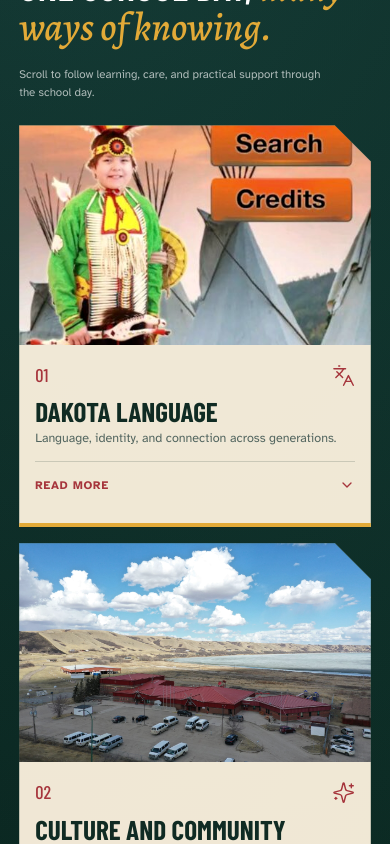
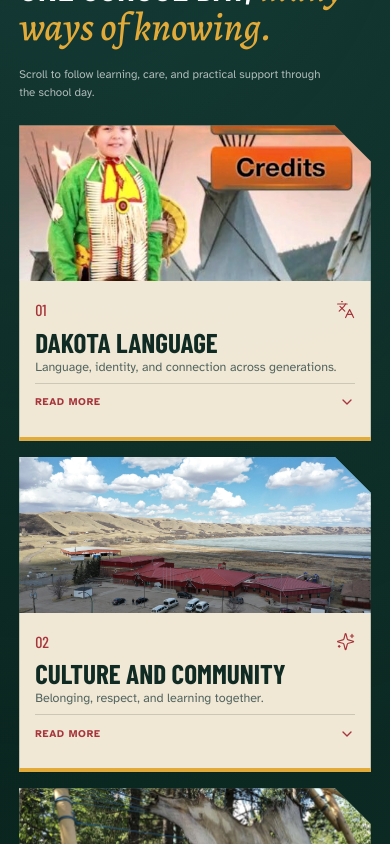
Before and after one commit to Mihar7020/tatanka-najin-school, a React (Vite) app: page / in a window 390 px wide. Shown: the part 2800-3644 px from the top of the page. Built offline with nearby package versions, Linux system fonts and the light colour scheme.

Commit message:
lil update

```diff
--- a/src/App.tsx
+++ b/src/App.tsx
@@ -1,4 +1,4 @@
-import { lazy, Suspense, useEffect, useLayoutEffect, useRef, useState } from "react";
+import { lazy, Suspense, useEffect, useLayoutEffect, useRef, useState, type CSSProperties } from "react";
 import { ArrowDown, ArrowRight, BookOpen, Bus, ChevronDown, HeartHandshake, Languages, Leaf, Library, MapPin, Menu, Phone, Sparkles, Utensils, X } from "lucide-react";
 import Lenis from "lenis";
 import { gsap } from "gsap";
@@ -82,62 +82,6 @@ export function App() {
 
     const responsiveMotion = gsap.matchMedia();
     const context = gsap.context(() => {
-      responsiveMotion.add("(min-width: 701px)", () => {
-        if (prefersReducedMotion) return;
-
-        const stackSections = Array.from(root.querySelectorAll<HTMLElement>("[data-card-stack]"));
-
-        stackSections.forEach((section) => {
-          const cards = Array.from(section.querySelectorAll<HTMLElement>(".path-panel"));
-          if (cards.length < 2) return;
-
-          const updateStack = (progress: number) => {
-            const active = Math.min(progress / 0.86, 1) * (cards.length - 1);
-            cards.forEach((card, index) => {
-              const offset = index - active;
-              const stacked = Math.min(Math.max(-offset, 0), 4);
-              const incoming = Math.max(offset, 0);
-              const isActive = Math.abs(offset) < 0.55;
-              const stageHeight = card.parentElement?.getBoundingClientRect().height || 560;
-              gsap.set(card, {
-                zIndex: index + 1,
-                x: 0,
-                y: incoming > 0 ? incoming * (stageHeight + 32) : -stacked * 18,
-                scale: 1 - stacked * 0.038,
-                rotate: 0,
-                opacity: 1,
-                pointerEvents: isActive ? "auto" : "none",
-              });
-              gsap.set(card.querySelector(".path-panel-copy"), {
-                opacity: 1,
-                y: 0,
-              });
-              gsap.set(card.querySelector(".path-panel-media"), {
-                opacity: 1,
-              });
-            });
-          };
-
-          const distance = () => Math.max(window.innerHeight * (cards.length - 1) * 0.78, 2600);
-          const syncSectionHeight = () => {
-            section.style.setProperty("--stack-distance", `${distance()}px`);
-          };
-
-          syncSectionHeight();
-          updateStack(0);
-          ScrollTrigger.create({
-            trigger: section,
-            start: "top top",
-            end: () => `+=${distance()}`,
-            scrub: 0.92,
-            invalidateOnRefresh: true,
-            onRefreshInit: syncSectionHeight,
-            onUpdate: (self) => updateStack(self.progress),
-            onRefresh: (self) => updateStack(self.progress),
-          });
-        });
-      });
-
       if (!prefersReducedMotion) {
         gsap.utils.toArray<HTMLElement>("[data-reveal]").forEach((element) => {
           gsap.fromTo(element, { y: 46, opacity: 0 }, {
@@ -292,8 +236,8 @@ export function App() {
                 <p>Scroll to follow learning, care, and practical support through the school day.</p>
               </div>
               <div className="card-stack-stage" aria-label="Learning and student support cards">
-                {learningAndSupports.map(({ number, icon: Icon, title, summary, body, image }) => (
-                  <article className="path-panel cut-corner" key={title}>
+                {learningAndSupports.map(({ number, icon: Icon, title, summary, body, image }, index) => (
+                  <article className="path-panel cut-corner" key={title} style={{ "--stack-index": index, "--stack-offset": `${index * 10}px` } as CSSProperties}>
                     <div className="path-panel-media"><img src={image} alt={`${title} at Tatanka Najin School`} loading="lazy" decoding="async" /></div>
                     <div className="path-panel-copy">
                       <div className="path-panel-top"><span>{number}</span><Icon aria-hidden="true" /></div>
--- a/src/styles.css
+++ b/src/styles.css
@@ -140,29 +140,30 @@ h1 em,h2 em{font-family:var(--serif);font-weight:500;text-transform:none;color:v
 .text-link svg{width:1rem;transition:transform .25s}
 .text-link:hover svg{transform:translateX(5px)}
 
-.stack-section{position:relative;height:calc(100svh + var(--stack-distance,3400px));min-height:calc(760px + var(--stack-distance,3400px));color:#fff;overflow:clip}
-.stack-pin{position:sticky;top:0;min-height:720px;height:100svh;display:grid;align-items:center;padding-block:clamp(5rem,8vh,6.5rem);overflow:hidden}
+.stack-section{position:relative;color:#fff;overflow:clip;padding-block:clamp(5.5rem,8vw,8rem)}
+.stack-pin{position:relative;min-height:0;height:auto;display:block;overflow:visible}
 .learning-supports{background:radial-gradient(circle at 15% 0,rgba(63,145,140,.24),transparent 35%),linear-gradient(120deg,var(--deep),#10352b)}
 .stack-section:before{content:"";position:absolute;inset:0;pointer-events:none;opacity:.25;background-image:linear-gradient(135deg,transparent 0 48%,rgba(226,170,56,.18) 48.2% 48.6%,transparent 48.8%)}
-.stack-layout{position:relative;z-index:2;display:grid;grid-template-columns:minmax(300px,.78fr) minmax(430px,1fr);gap:clamp(3rem,7vw,7rem);align-items:center}
-.stack-heading{max-width:560px}
+.stack-layout{position:relative;z-index:2;display:grid;grid-template-columns:minmax(300px,.74fr) minmax(430px,1fr);gap:clamp(2.75rem,6vw,6rem);align-items:start}
+.stack-heading{position:sticky;top:clamp(6rem,12vh,8rem);max-width:560px}
 .stack-heading .section-label{margin:0 0 1.3rem}
 .stack-heading h2{font-size:clamp(3.25rem,5.4vw,5.7rem);line-height:.9}
 .stack-heading h2 strong{font-weight:600}
 .stack-heading>p{max-width:410px;margin:1.25rem 0 0;color:rgba(255,255,255,.66);font-size:.92rem}
-.card-stack-stage{position:relative;height:clamp(500px,60vh,660px);perspective:1400px;isolation:isolate;overflow:visible}
-.path-panel{position:absolute;inset:0;width:min(100%,620px);max-height:none;display:grid;grid-template-rows:auto minmax(0,1fr);background:rgba(243,234,216,.99);color:var(--ink);border-bottom:4px solid var(--gold);box-shadow:0 28px 80px rgba(0,0,0,.32);overflow:hidden;transform-origin:50% 50%;will-change:transform}
-.path-panel-media{width:100%;aspect-ratio:677/422;overflow:hidden;background:var(--forest)}
+.card-stack-stage{position:relative;display:grid;gap:clamp(1.05rem,2.5vh,1.6rem);perspective:1400px;isolation:isolate;overflow:visible;align-content:start}
+.path-panel{position:sticky;top:calc(clamp(5.6rem,11vh,7.5rem) + var(--stack-offset,0px));z-index:calc(10 + var(--stack-index,0));width:min(100%,620px);display:grid;grid-template-rows:auto minmax(0,1fr);background:rgba(243,234,216,.99);color:var(--ink);border-bottom:4px solid var(--gold);box-shadow:0 24px 70px rgba(0,0,0,.3);overflow:hidden;transform-origin:50% 0;transition:transform .35s var(--ease),box-shadow .35s var(--ease)}
+.path-panel-media{width:100%;aspect-ratio:677/330;overflow:hidden;background:var(--forest)}
 .path-panel-media img{transition:transform .8s var(--ease);filter:saturate(.88) contrast(1.03)}
-.path-panel:hover .path-panel-media img{transform:scale(1.035)}
-.path-panel-copy{min-height:190px;padding:1.2rem 1.35rem}
+.path-panel:hover{transform:translateY(-4px);box-shadow:0 30px 80px rgba(0,0,0,.34)}
+.path-panel:hover .path-panel-media img{transform:scale(1.025)}
+.path-panel-copy{min-height:0;padding:1rem 1.2rem}
 .path-panel-top{display:flex;align-items:center;justify-content:space-between;color:var(--red);font-family:var(--display);font-size:1.15rem}
 .path-panel-top svg{width:1.45rem;height:1.45rem;stroke-width:1.5}
-.path-panel-copy h3{margin:.55rem 0 .35rem;font-family:var(--display);font-size:1.9rem;line-height:.92;text-transform:uppercase}
-.path-panel-copy>p{margin:0;color:#52655f;font-size:.82rem}
-.panel-details{margin-top:.75rem;border-top:1px solid var(--line)}
-.panel-details summary{padding:.65rem 0;color:var(--red)}
-.panel-details>p{max-height:7.25rem;margin:0;padding:0 .25rem .65rem 0;overflow-y:auto;color:#52655f;font-size:.82rem;line-height:1.45;overscroll-behavior:contain}
+.path-panel-copy h3{margin:.42rem 0 .28rem;font-family:var(--display);font-size:clamp(1.65rem,2.1vw,1.9rem);line-height:.92;text-transform:uppercase}
+.path-panel-copy>p{margin:0;color:#52655f;font-size:.8rem;line-height:1.42}
+.panel-details{margin-top:.55rem;border-top:1px solid var(--line)}
+.panel-details summary{padding:.52rem 0;color:var(--red)}
+.panel-details>p{max-height:6rem;margin:0;padding:0 .25rem .55rem 0;overflow-y:auto;color:#52655f;font-size:.8rem;line-height:1.42;overscroll-behavior:contain}
 
 
 .library-section{padding-bottom:clamp(1.5rem,2vw,2.25rem);background:linear-gradient(120deg,#e8eee8 0 52%,var(--cream) 52%);overflow:hidden}
@@ -243,9 +244,23 @@ footer small{color:rgba(255,255,255,.45);white-space:nowrap}
   .principal-copy,.library-copy,.extra-copy{max-width:720px}
   .library-grid,.extracurricular-grid{gap:4rem}
   .library-images,.extra-gallery{justify-self:stretch}
-  .stack-layout{grid-template-columns:minmax(260px,.7fr) minmax(360px,1fr);gap:2.5rem}
-  .stack-heading h2{font-size:3rem}
-  .path-panel{width:100%}
+  .stack-section{padding-block:5.25rem}
+  .stack-layout{grid-template-columns:minmax(230px,.62fr) minmax(360px,1fr);gap:2rem;align-items:start}
+  .stack-heading{top:5.75rem}
+  .stack-heading .section-label{margin-bottom:.9rem}
+  .stack-heading h2{font-size:2.75rem}
+  .stack-heading>p{font-size:.82rem}
+  .card-stack-stage{gap:1rem}
+  .path-panel{top:calc(5.45rem + var(--stack-offset,0px));width:100%}
+  .path-panel-media{aspect-ratio:677/300}
+  .path-panel-copy{padding:.82rem 1rem}
+  .path-panel-top{font-size:1rem}
+  .path-panel-top svg{width:1.2rem;height:1.2rem}
+  .path-panel-copy h3{font-size:1.5rem}
+  .path-panel-copy>p{font-size:.74rem;line-height:1.35}
+  .panel-details{margin-top:.45rem}
+  .panel-details summary{padding:.4rem 0;font-size:.64rem}
+  .panel-details>p{max-height:4.5rem;font-size:.74rem;line-height:1.36}
   .activities-drawer-inner{grid-template-columns:1fr;align-content:start;padding-top:5.5rem}
   .drawer-intro{max-width:720px}
   .footer-inner{grid-template-columns:1fr 1fr}
@@ -287,15 +302,16 @@ footer small{color:rgba(255,255,255,.45);white-space:nowrap}
   .fact-row div:nth-child(3){border-left:0;border-top:1px solid var(--line)}
   .fact-row div:nth-child(4){border-top:1px solid var(--line)}
   .principal-copy blockquote{font-size:2.35rem}
-  .stack-section{height:auto;min-height:0;overflow:visible}
-  .stack-pin{position:relative;top:auto;height:auto;min-height:0;display:block;padding-block:4.75rem;overflow:visible}
+  .stack-section{height:auto;min-height:0;overflow:visible;padding-block:4.75rem}
+  .stack-pin{position:relative;top:auto;height:auto;min-height:0;display:block;padding-block:0;overflow:visible}
   .stack-layout{display:block}
-  .stack-heading{max-width:100%;margin-bottom:1.5rem}
+  .stack-heading{position:relative;top:auto;max-width:100%;margin-bottom:1.5rem}
   .stack-heading .section-label{margin:0 0 .25rem}
   .stack-heading h2{font-size:clamp(2.35rem,10vw,3.25rem);line-height:.95;white-space:normal}
   .stack-heading>p{max-width:19rem;font-size:.72rem}
   .card-stack-stage{height:auto;display:grid;gap:1rem;perspective:none}
   .path-panel{position:relative;inset:auto;width:100%;height:auto;transform:none!important;opacity:1!important;box-shadow:0 18px 42px rgba(0,0,0,.2);will-change:auto;pointer-events:auto!important}
+  .path-panel-media{aspect-ratio:677/300}
   .path-panel-copy,.path-panel-media{opacity:1!important;transform:none!important}
   .path-panel-copy{min-height:0;padding:1rem}
   .path-panel-copy h3{font-size:1.7rem}
@@ -343,9 +359,9 @@ footer small{color:rgba(255,255,255,.45);white-space:nowrap}
   [data-reveal],[data-stagger]>*{opacity:1!important;transform:none!important}
   .hero-image{transform:scale(1.06)!important}
   .stack-section{height:auto;min-height:0;overflow:visible}
-  .stack-pin{position:relative;top:auto;height:auto;min-height:0;display:block;padding-block:4.75rem;overflow:visible}
+  .stack-pin{position:relative;top:auto;height:auto;min-height:0;display:block;padding-block:0;overflow:visible}
   .stack-layout{display:block}
-  .stack-heading{max-width:100%;margin-bottom:1.5rem}
+  .stack-heading{position:relative;top:auto;max-width:100%;margin-bottom:1.5rem}
   .card-stack-stage{height:auto;display:grid;gap:1rem;perspective:none}
   .path-panel{position:relative;inset:auto;width:100%;height:auto;transform:none!important;opacity:1!important;will-change:auto;pointer-events:auto!important}
   .path-panel-copy,.path-panel-media{opacity:1!important;transform:none!important}
```
